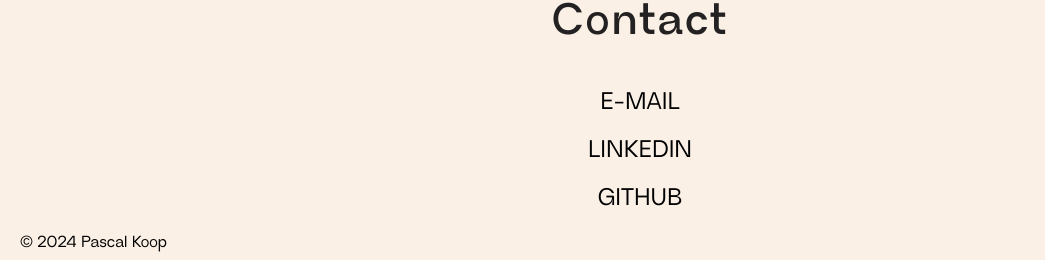
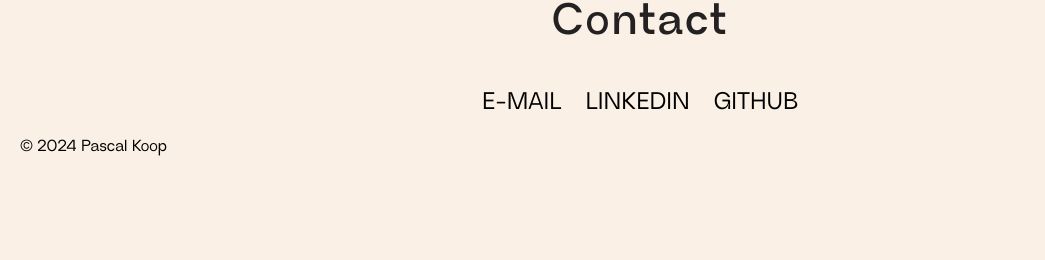
Before and after one commit to pascal-koop/koop_website, a Nuxt app: page / in a window 1280 px wide. Shown: the part 3722-3982 px from the top of the page, without its empty margins (0-1045 px from the left). After the commit the page ends 3889 px from the top, so only its background shows below. Built offline with nearby package versions, Linux system fonts and the light colour scheme.

Commit message:
Update contacts section layout

```diff
--- a/components/TheContactsSection.vue
+++ b/components/TheContactsSection.vue
@@ -19,7 +19,7 @@
 		id="contacts-section"
 		class="contacts mx-5 mb-2">
 		<h2 class="section-title title">{{ $t('sectionTitles.contacts') }}</h2>
-		<div class="contacts-content my-4 flex flex-col justify-center">
+		<div class="contacts-content my-4 flex flex-col lg:flex-row justify-center">
 			<button
 				v-for="link in contactLinks"
 				:key="link.name"
```
